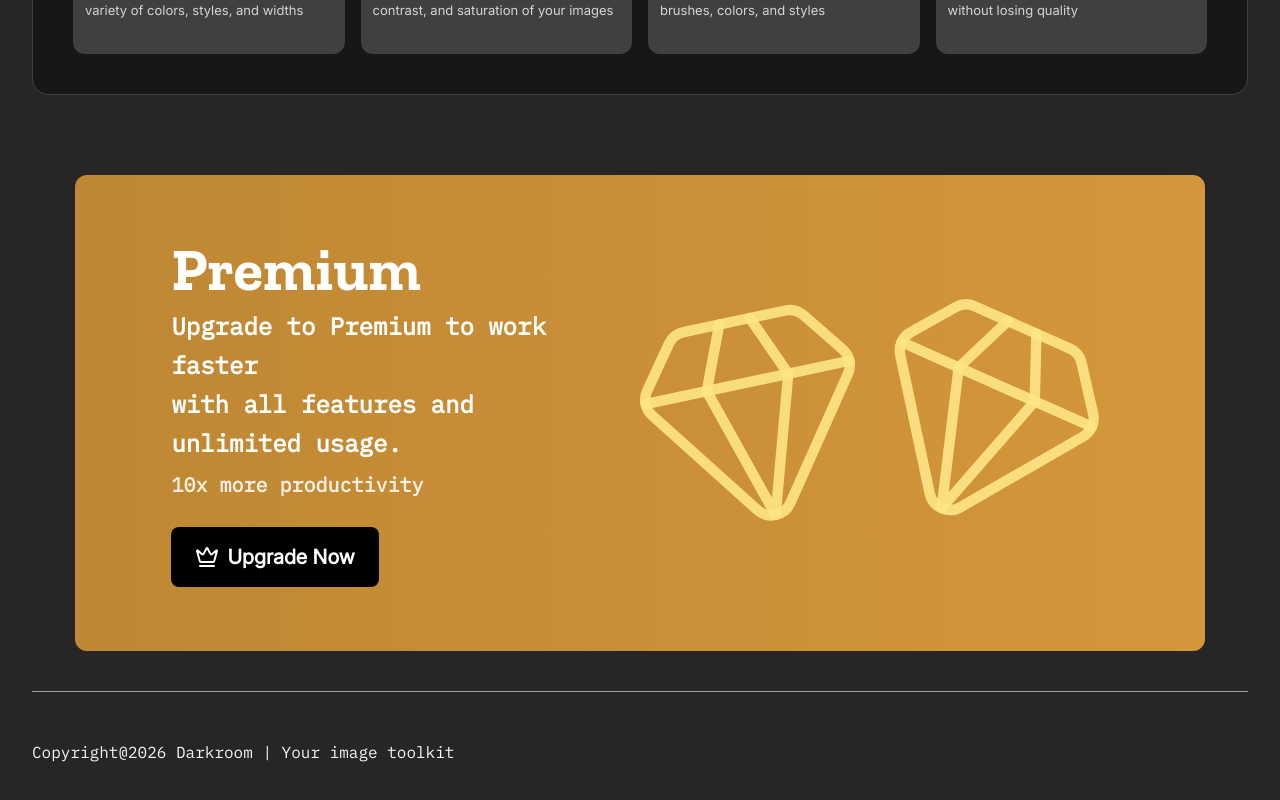
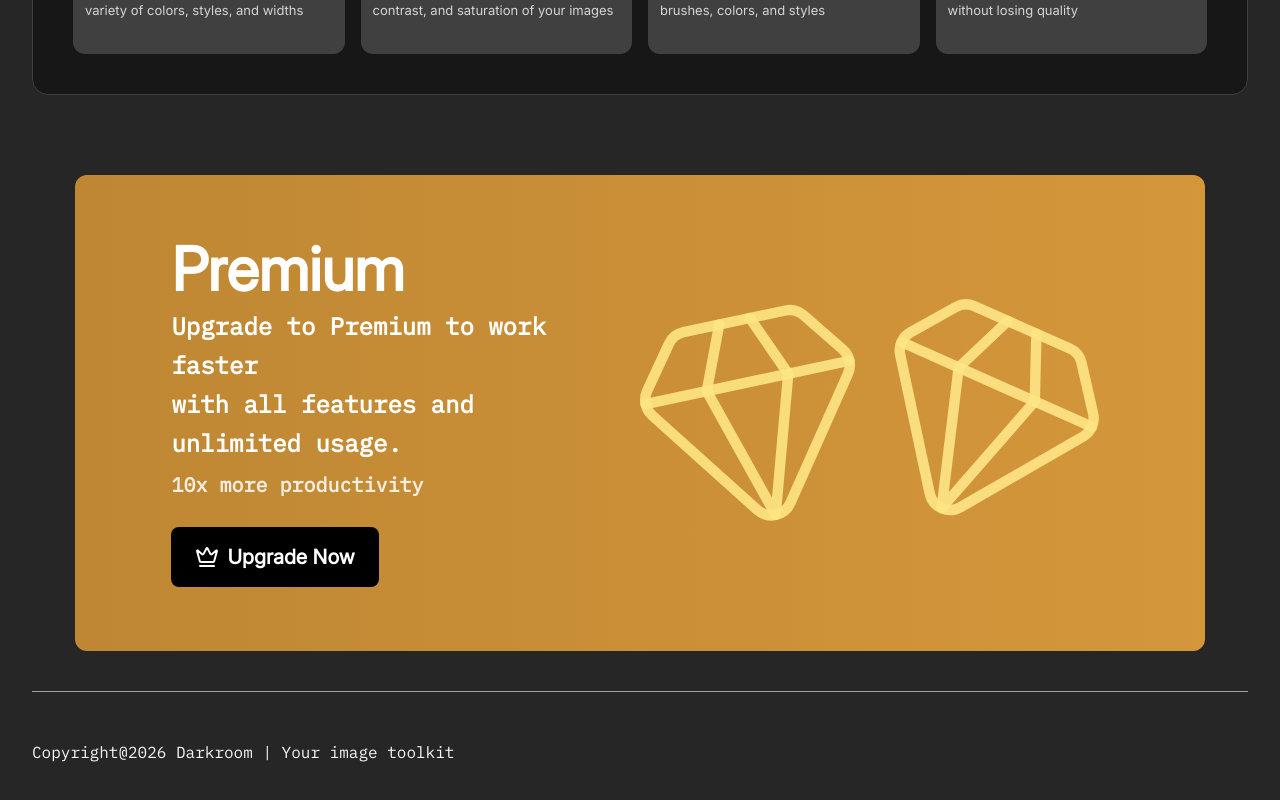
Before and after one commit to ibrahimhere47/Darkroom-v2, a React (Vite) app: page / in a window 1280 px wide. Shown: the part 993-1793 px from the top of the page. Built offline with nearby package versions, Linux system fonts and the light colour scheme.

Commit message:
Small adjustment in premium ad

```diff
--- a/src/components/home-comps/HomePremiumAd.jsx
+++ b/src/components/home-comps/HomePremiumAd.jsx
@@ -9,7 +9,7 @@ const HomePremiumAd = () => {
                 <div className='w-full md:w-auto text-white flex flex-col justify-center gap-6 md:gap-7'>
 
                     <div className='flex flex-col gap-2'>
-                        <h1 className='font-zilla text-4xl sm:text-5xl md:text-5xl lg:text-6xl'>
+                        <h1 className='font-body font-black text-4xl sm:text-5xl md:text-5xl lg:text-6xl'>
                             Premium
                         </h1>
 
```
